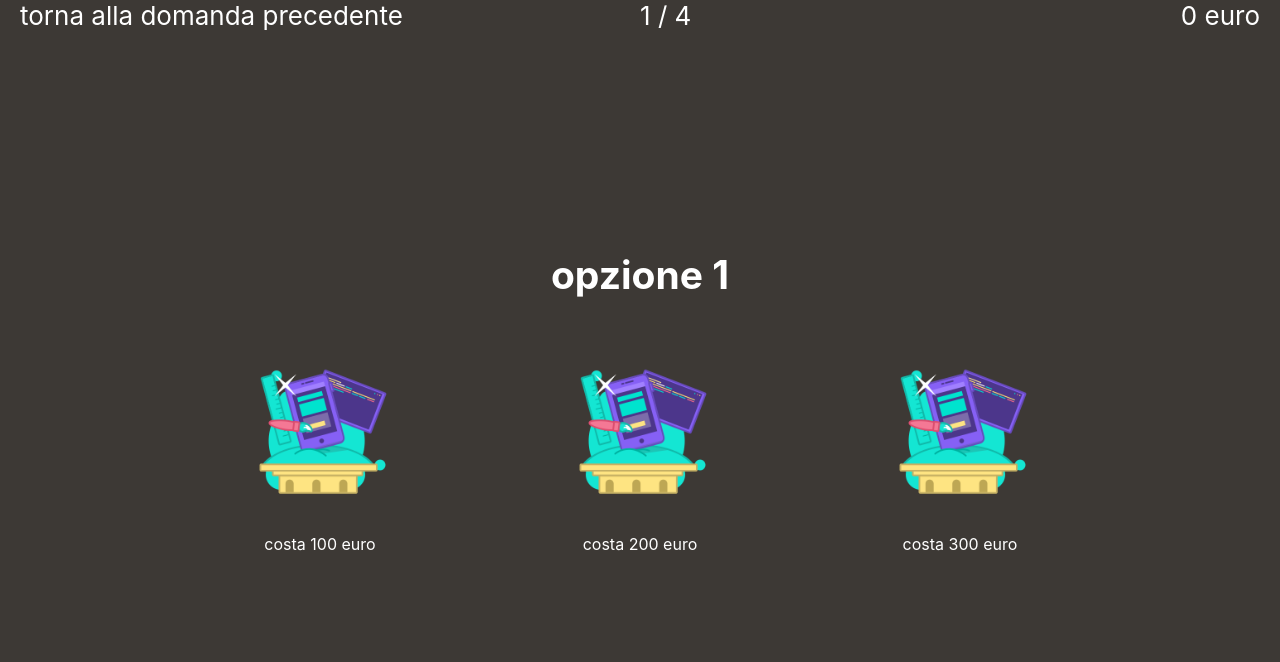
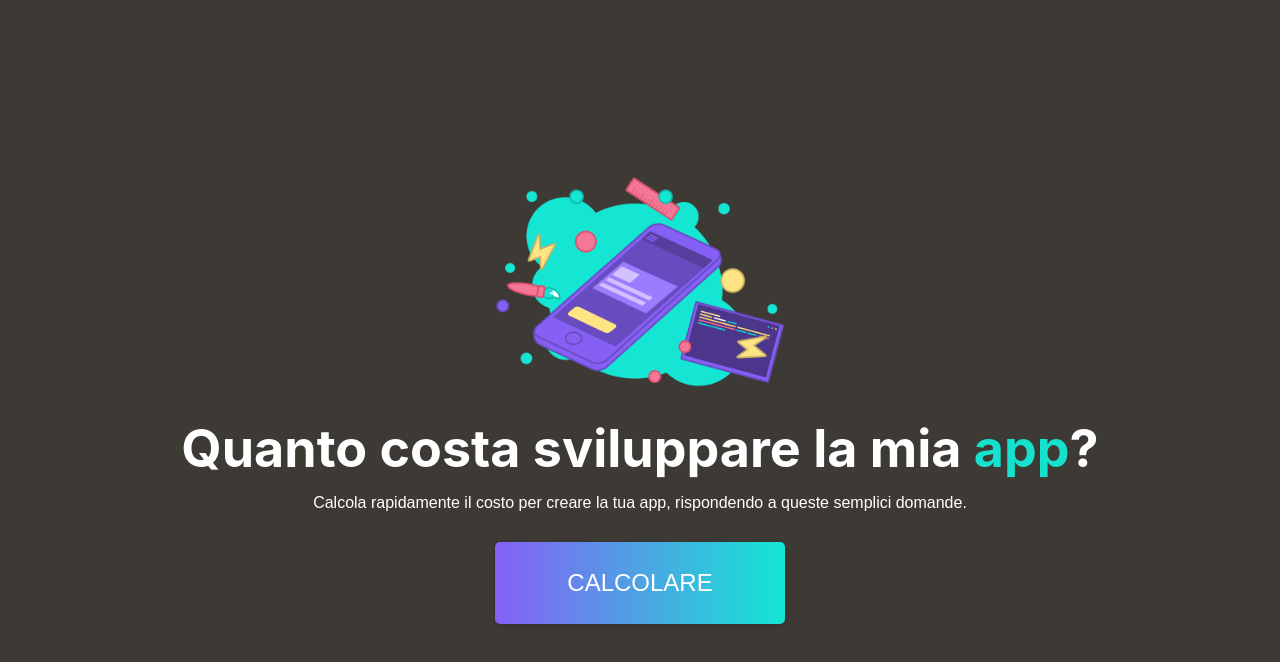
Before and after one commit to mariuschiriac/react-testing, a React (Create React App) app: page / in a window 1280 px wide. Shown: the top 662 px of the page. Built offline with nearby package versions, Linux system fonts and the light colour scheme.

Commit message:
inizio -> svolgimento -> inzio

```diff
--- a/src/App.css
+++ b/src/App.css
@@ -1,12 +1,5 @@
 .App {
   text-align: center;
-}
-
-.Component {
-  position: absolute;
-  top: 50%;
-  left: 50%;
-  transform: translate(-50%, -50%);
 }
 
 .App-logo {
--- a/src/App.js
+++ b/src/App.js
@@ -1,14 +1,14 @@
 import React from 'react';
 import { Component } from 'react';
 import './App.css';
-import { Configuratore } from './components/configuratore/configuratore.component';
+import Bottonestart from './components/bottone/bottone-start.component';
 
 class App extends Component {
   render() {
     return (
       <div className="App">
         <header className="App-header">
-          <Configuratore className="Component" />
+          <Bottonestart></Bottonestart>
         </header>
       </div>
     );
--- a/src/components/bottone/bottone-start.component.jsx
+++ b/src/components/bottone/bottone-start.component.jsx
@@ -1,19 +1,44 @@
-import React from "react";
+import React, { useState } from 'react';
 
-import "./bottone.css";
+import './bottone.css';
+import { Configuratore } from '../configuratore/configuratore.component';
 
-export const Bottonestart = () => (
-  <div>
+export function Bottonestart() {
+  const [index, setIndex] = useState(-1);
+  function start() {
+    setIndex(0);
+  }
+
+  function reset() {
+    setIndex(-1);
+  }
+
+  if (index === -1) {
+    return (
+      <>
         <img className="intro-image" src="intro.png" alt=""></img>
         <h1 className="title">
           Quanto costa sviluppare la mia <strong>app</strong>?
         </h1>
         <p className="subtitle">
-      Calcola rapidamente il costo per creare la tua app, rispondendo a queste
-      semplici domande.
+          Calcola rapidamente il costo per creare la tua app, rispondendo a
+          queste semplici domande.
         </p>
-    <button className="button text-uppercase js--start">Calcolare</button>
-  </div>
+        <button onClick={start} className="button text-uppercase js--start">
+          Calcolare
+        </button>
+      </>
     );
+  } else {
+    return (
+      <Configuratore
+        index={index}
+        setIndex={setIndex}
+        end={reset}
+        className="Component"
+      ></Configuratore>
+    );
+  }
+}
 
 export default Bottonestart;
--- a/src/components/bottone/bottone.css
+++ b/src/components/bottone/bottone.css
@@ -1,3 +1,10 @@
+.Component {
+  position: absolute;
+  top: 50%;
+  left: 50%;
+  transform: translate(-50%, -50%);
+}
+
 .intro-image {
   width: auto;
   height: auto;
@@ -48,7 +55,7 @@
 }
 .button:after {
   position: absolute;
-  content: "";
+  content: '';
   top: 0;
   left: -1em;
   bottom: 0;
--- a/src/components/configuratore/configuratore.component.jsx
+++ b/src/components/configuratore/configuratore.component.jsx
@@ -1,5 +1,5 @@
 import './card.css';
-import React, { useState } from 'react';
+import React from 'react';
 import configJson from '../../assets/config.json';
 import MioPasso from './passo.component';
 import { createStore, compose } from 'redux';
@@ -7,28 +7,27 @@ import { Provider } from 'react-redux';
 import { reduceConfig } from '../../reducers/config';
 
 const composeEnhancers = window.__REDUX_DEVTOOLS_EXTENSION_COMPOSE__ || compose;
-const storeConfig = createStore(reduceConfig, composeEnhancers());
+let storeConfig = createStore(reduceConfig, composeEnhancers());
 
-export function Configuratore() {
-  const [index, setIndex] = useState(0);
-
+export const Configuratore = props => {
   storeConfig.subscribe(() => {
-    setIndex(storeConfig.getState().length);
+    props.setIndex(storeConfig.getState().length);
   });
 
-  if (index === configJson.length) {
-    //TODO da cambiare con la pagina finale figlia
-    return <Provider store={storeConfig}>{window.location.reload()}</Provider>;
+  if (props.index === configJson.length) {
+    storeConfig = createStore(reduceConfig, composeEnhancers());
+    props.end();
+    return <></>;
   } else {
     return (
       <Provider store={storeConfig}>
         <MioPasso
           store={storeConfig}
           totaleDomande={configJson.length}
-          index={index}
-          domanda={configJson[index]}
+          index={props.index}
+          domanda={configJson[props.index]}
         />
       </Provider>
     );
   }
-}
+};
```
Lines whose indentation alone changed are shown as unchanged.
